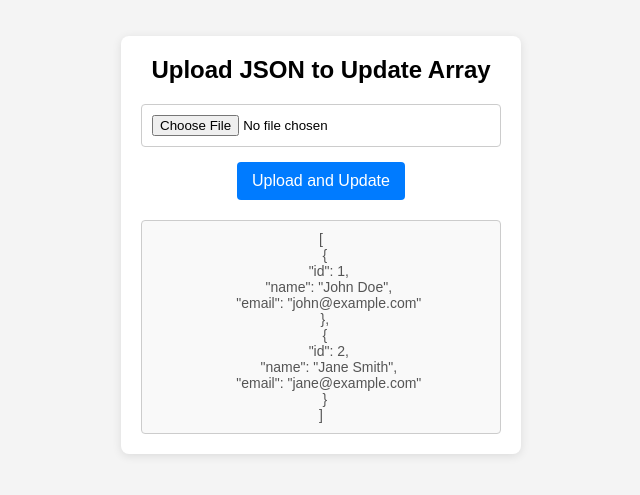
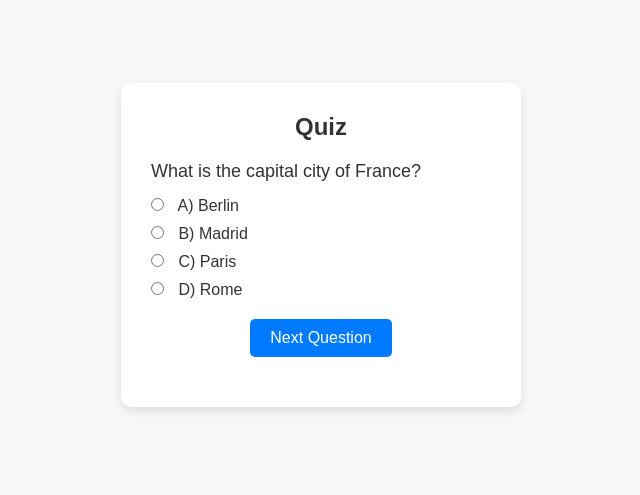
Before and after one commit to TAMNILL/json.git.io, a plain HTML site: page index.html in a window 1280 px wide. Shown: the part 155-650 px from the top of the page, without its empty margins (319-959 px from the left). Drawn offline with Linux system fonts and the light colour scheme.

Commit message:
Update index.html

```diff
--- a/index.html
+++ b/index.html
@@ -3,9 +3,9 @@
 <head>
   <meta charset="UTF-8">
   <meta name="viewport" content="width=device-width, initial-scale=1.0">
-  <title>Upload and Update JSON Array</title>
+  <title>Quiz App</title>
   <style>
-    /* Basic Reset */
+    /* Basic reset */
     * {
       margin: 0;
       padding: 0;
@@ -14,130 +14,194 @@
 
     body {
       font-family: Arial, sans-serif;
-      background-color: #f4f4f4;
+      background-color: #f7f7f7;
       display: flex;
       justify-content: center;
       align-items: center;
       height: 100vh;
+      color: #333;
     }
 
-    .upload-container {
-      background-color: white;
-      padding: 20px;
-      border-radius: 8px;
-      box-shadow: 0 2px 10px rgba(0, 0, 0, 0.1);
+    .quiz-container {
+      background-color: #fff;
+      padding: 30px;
+      border-radius: 10px;
+      box-shadow: 0 4px 10px rgba(0, 0, 0, 0.1);
       width: 400px;
-      text-align: center;
     }
 
     h2 {
+      text-align: center;
       margin-bottom: 20px;
-      font-size: 24px;
     }
 
-    input[type="file"] {
-      width: 100%;
-      padding: 10px;
+    .question {
+      font-size: 18px;
       margin-bottom: 15px;
-      border: 1px solid #ccc;
-      border-radius: 4px;
     }
 
-    button {
-      padding: 10px 15px;
+    .options {
+      list-style-type: none;
+      padding: 0;
+    }
+
+    .options li {
+      margin-bottom: 10px;
+    }
+
+    .options input {
+      margin-right: 10px;
+    }
+
+    .button {
+      display: block;
+      margin: 20px auto;
+      padding: 10px 20px;
       background-color: #007bff;
-      color: white;
+      color: #fff;
       border: none;
-      border-radius: 4px;
+      border-radius: 5px;
       cursor: pointer;
       font-size: 16px;
     }
 
-    button:hover {
+    .button:hover {
       background-color: #0056b3;
     }
 
-    .array-section {
+    .result {
+      font-size: 18px;
+      text-align: center;
       margin-top: 20px;
-      padding: 10px;
-      background-color: #f9f9f9;
-      border: 1px solid #ccc;
-      border-radius: 4px;
-      font-size: 14px;
-      color: #555;
-      word-wrap: break-word;
-      white-space: pre-wrap;
+    }
+
+    .correct {
+      color: green;
+    }
+
+    .incorrect {
+      color: red;
     }
   </style>
 </head>
 <body>
 
-  <div class="upload-container">
-    <h2>Upload JSON to Update Array</h2>
-
-    <!-- File input to upload JSON file -->
-    <input type="file" id="fileInput" accept=".json">
-    <button id="uploadButton">Upload and Update</button>
-
-    <!-- Section to display the updated array -->
-    <div id="arraySection" class="array-section"></div>
+  <div class="quiz-container">
+    <h2>Quiz</h2>
+    <div id="quiz"></div>
+    <button class="button" id="nextButton">Next Question</button>
+    <div id="result" class="result"></div>
   </div>
 
   <script>
-    // Sample array that will be updated
-    let myArray = [
-      { id: 1, name: "John Doe", email: "john@example.com" },
-      { id: 2, name: "Jane Smith", email: "jane@example.com" }
+    const quizData = [
+      {
+        "Question": "What is the capital city of France?",
+        "Options": [
+          "A) Berlin",
+          "B) Madrid",
+          "C) Paris",
+          "D) Rome"
+        ],
+        "Correct Answer": "C) Paris"
+      },
+      {
+        "Question": "What is the largest planet in our Solar System?",
+        "Options": [
+          "A) Earth",
+          "B) Mars",
+          "C) Jupiter",
+          "D) Saturn"
+        ],
+        "Correct Answer": "C) Jupiter"
+      },
+      {
+        "Question": "What is the smallest country in the world?",
+        "Options": [
+          "A) Vatican City",
+          "B) Monaco",
+          "C) Nauru",
+          "D) San Marino"
+        ],
+        "Correct Answer": "A) Vatican City"
+      }
     ];
 
-    // Display the initial array in the UI
-    function displayArray() {
-      const arraySection = document.getElementById('arraySection');
-      arraySection.textContent = JSON.stringify(myArray, null, 2); // Display array nicely formatted
-    }
+    let currentQuestionIndex = 0;
+    let score = 0;
 
-    // Event listener for upload button
-    document.getElementById('uploadButton').addEventListener('click', function() {
-      const fileInput = document.getElementById('fileInput');
-      const file = fileInput.files[0];  // Get the first selected file
+    // Display the current question
+    function loadQuestion() {
+      const question = quizData[currentQuestionIndex];
+      const quizContainer = document.getElementById('quiz');
+      const resultContainer = document.getElementById('result');
+      const nextButton = document.getElementById('nextButton');
 
-      if (!file) {
-        alert('Please select a JSON file to upload.');
+      // Clear the result
+      resultContainer.textContent = '';
+
+      // Display question
+      quizContainer.innerHTML = `
+        <div class="question">${question.Question}</div>
+        <ul class="options">
+          ${question.Options.map((option, index) =>
+            `<li>
+              <label>
+                <input type="radio" name="option" value="${option}" /> ${option}
+              </label>
+            </li>`
+          ).join('')}
+        </ul>
+      `;
+
+      // Handle the "Next Question" button click
+      nextButton.onclick = function() {
+        const selectedOption = document.querySelector('input[name="option"]:checked');
+
+        if (!selectedOption) {
+          alert("Please select an answer.");
           return;
         }
 
-      // Check if the file is a JSON file
-      if (file.type !== 'application/json') {
-        alert('Please upload a valid JSON file.');
-        return;
+        const userAnswer = selectedOption.value;
+        const correctAnswer = question["Correct Answer"];
+
+        if (userAnswer === correctAnswer) {
+          score++;
+          resultContainer.innerHTML = `<p class="correct">Correct!</p>`;
+        } else {
+          resultContainer.innerHTML = `<p class="incorrect">Incorrect. The correct answer is: ${correctAnswer}</p>`;
         }
 
-      // Create a FileReader instance to read the content of the file
-      const reader = new FileReader();
+        // Disable the "Next Question" button until user selects an answer
+        nextButton.disabled = true;
 
-      reader.onload = function(event) {
-        try {
-          // Parse the content of the file into a JavaScript object (array of objects)
-          const data = JSON.parse(event.target.result);
+        // Move to next question after a short delay
+        setTimeout(() => {
+          currentQuestionIndex++;
+          if (currentQuestionIndex < quizData.length) {
+            loadQuestion();
+          } else {
+            showFinalScore();
+          }
+          nextButton.disabled = false;
+        }, 1500); // delay before showing next question
+      };
+    }
 
-          // Update myArray with the contents of the uploaded JSON file
-          // For this example, we will append the data
-          myArray = [...myArray, ...data];
+    // Show final score after all questions are answered
+    function showFinalScore() {
+      const quizContainer = document.getElementById('quiz');
+      const resultContainer = document.getElementById('result');
+      const nextButton = document.getElementById('nextButton');
 
-          // Display the updated array
-          displayArray();
+      quizContainer.innerHTML = `<h2>Quiz Finished!</h2>`;
+      resultContainer.innerHTML = `Your score: ${score} out of ${quizData.length}`;
+      nextButton.style.display = 'none';
+    }
 
-        } catch (error) {
-          alert('Error parsing the JSON file. Please make sure it is valid.');
-        }
-      };
-
-      // Read the file as text
-      reader.readAsText(file);
-    });
-
-    // Initial display of the array
-    displayArray();
+    // Start the quiz
+    loadQuestion();
   </script>
 
 </body>
```
Lines whose indentation alone changed are shown as unchanged.
